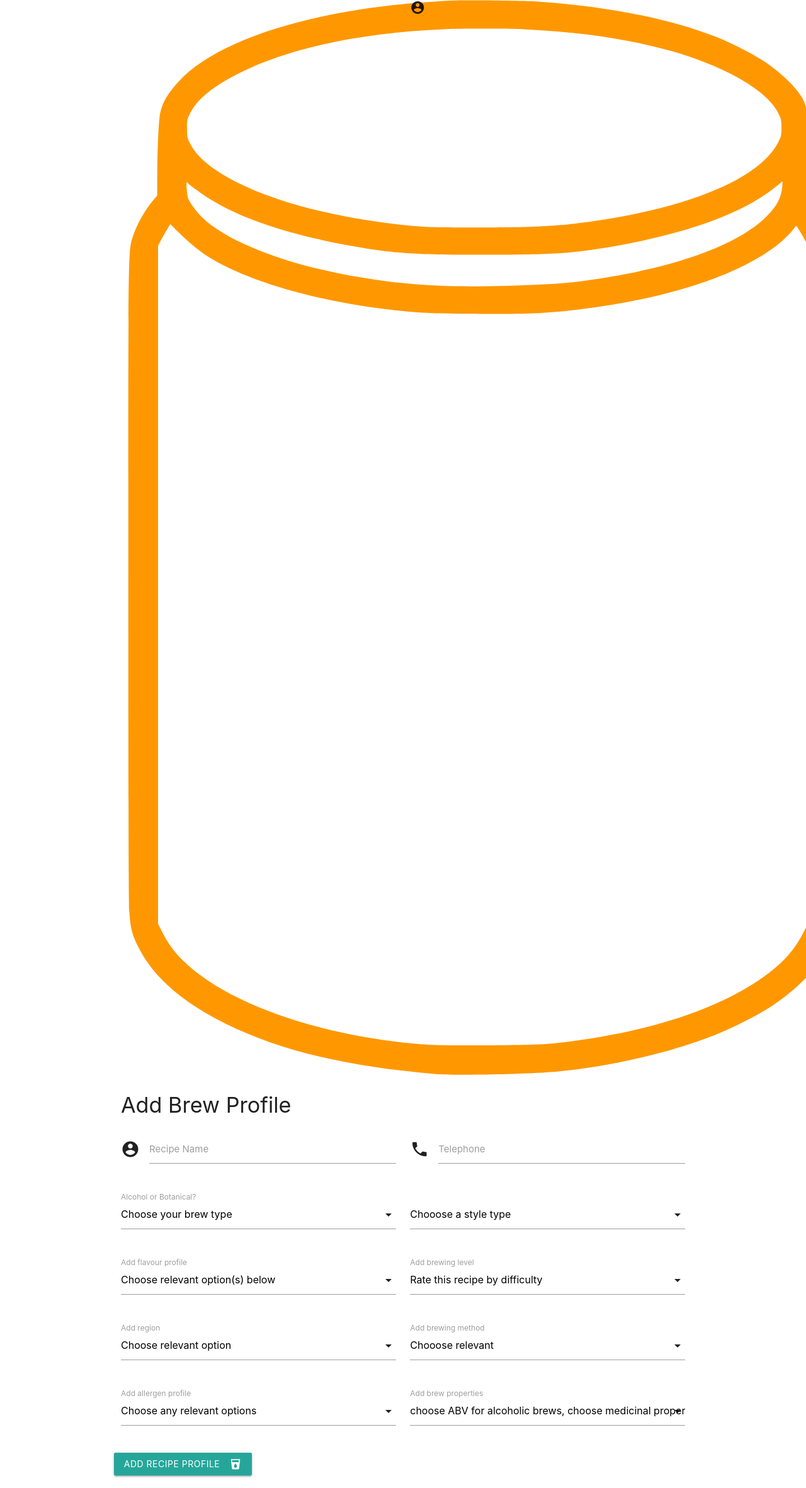
After one commit to Nyanca/brewjar, a Flask app: page /add-profile in a window 1280 px wide; the page is wider, and only the part inside the window is pictured. The commit adds this page. Shown: that part at 63% size. Run offline with Flask 2, Linux system fonts and the light colour scheme; some libraries are stand-ins or nearby versions.

Commit message:
added more template pages w/o styling

```diff
--- a/app.py
+++ b/app.py
@@ -42,27 +42,52 @@
 def choose_a_brew():
     return render_template('filterform.html')
 
-@app.route('/filter-results', methods=['POST'])
-def filter_results(filtermatch):
-    brews = mongo.db.brew.find(['wine']['beer']['cider']['liquer']
-    ['tea']['kombucha']['tincture']['cordial'])
+@app.route('/brew-results', methods=['POST'])
+def brew_results():
+    brews = mongo.db.brew
+
     filterby = []
 
     brewtype= request.form.get('brew-type')
     stufffree = request.form.get('stuff-free')
     level = request.form.get('level')
 
-    filterby.append(brewtype, stufffree, level)
+    filterby.append(brewtype)
+    filterby.append(stufffree)
+    filterby.append(level)
 
-    if (filtermatch in filterby):
-        return True;
-    else:
-        return False
+    def gg(filtermatch):
 
-    filterresults = filter(filter_results, brews)
+        if (filtermatch in filterby):
+            return True;
+        else:
+            return False
 
-    for brew in filterresults:
-        return brew
+    brewresults = filter(gg, brews)
+
+    return render_template('brewresults.html', brewresults = brewresults)
+
+@app.route('/success')
+def success():
+    return render_template('success.html')
+
+@app.route('/add-profile')
+def add_profile():
+    return render_template('addbrewProfile.html')
+
+@app.route('/add-recipe')
+def add_recipe():
+    return render_template('addbrewRecipe.html')
+
+@app.route('/my-brews')
+def my_brews():
+    return render_template('mybrews.html')
+
+@app.route('/insert-brew')
+def insert_brew():
+    brews = mongo.db.brew
+    brews.insert_one(request.form.to_dict())
+    return redirect(url_for('success'))
 
 if __name__ == '__main__':
     app.run(host=os.environ.get('IP'),
--- /dev/null
+++ b/templates/addbrewProfile.html
@@ -0,0 +1,165 @@
+{% extends 'base.html' %}{% block content %}
+<h4>Add Brew Profile</h4>
+
+<form action="{{url_for ('insert_brew')}}" method="POST" class="col s12">
+    <div class="row">
+        <div class="input-field col s12 m6 l6 xl6">
+            <i class="material-icons prefix">account_circle</i>
+            <input id="recipe_name" name="recipe_name" type="text" class="validate">
+            <label for="icon_prefix">Recipe Name</label>
+        </div>
+        <div class="input-field col s12 m6 l6 xl6">
+            <i class="material-icons prefix">phone</i>
+            <input id="recipe_decription" name="recipe_description" type="tel" class="validate">
+            <label for="icon_telephone">Telephone</label>
+        </div>
+    </div>
+    <div class='row'>
+        <div class="input-field col s12 m6 l6 xl6">
+            <select id='cat-name' name='cat-name'>
+              <option value="" disabled selected>Choose your brew type</option>
+              <option value="1">Beer</option>
+              <option value="2">Wine</option>
+              <option value="3">cider</option>
+              <option value="4">liquer</option>
+              <option value="5">tea</option>
+              <option value="6">tincture</option>
+              <option value="7">cordial</option>
+              <option value="8">kombucha</option>
+            </select>
+            <label>Alcohol or Botanical?</label>
+        </div>
+        <div class="input-field col s12 m6 l6 xl6">
+            <select id='style' name='style' multiple>
+              <option value="" disabled selected>Chooose a style type</option>
+              <option value="1">red wine</option>
+              <option value="2">white wine</option>
+              <option value="3">sparking wine</option>
+              <option value="4">IPA</option>
+              <option value="1">lager</option>
+              <option value="2">pilsner</option>
+              <option value="3">sparking wine</option>
+              <option value="4">ale</option>
+              <option value="1">porter</option>
+              <option value="2">stout</option>
+              <option value="3">infiltered cider</option>
+              <option value="4">dry cider</option>
+              <option value="1">sweet cider</option>
+              <option value="2">medicinal brew</option>
+              <option value="3">ayurvedic brew</option>
+              <option value="4">other</option>
+            </select>
+            <label></label>
+        </div>
+    </div>
+    <div class='row'>
+        <div class="input-field col s12 m6 l6 xl6">
+            <select id='flavour' name='flavour' multiple>
+              <option value="" disabled selected>Choose relevant option(s) below</option>
+              <option value="1">tart</option>
+              <option value="2">bitter</option>
+              <option value="3">sweet</option>
+              <option value="4">hoppy</option>
+              <option value="5">malty</option>
+              <option value="6">fruity</option>
+              <option value="7">spicy</option>
+              <option value="8">smokey</option>
+              <option value="1">roasted</option>
+              <option value="2">silky</option>
+              <option value="3">mellow</option>
+              <option value="4">rich</option>
+              <option value="5">bold</option>
+              <option value="6">crisp</option>
+              <option value="7">herbaceous</option>
+              <option value="8">complex</option>
+              <option value="1">citrus</option>
+              <option value="2">other</option>
+            </select>
+            <label>Add flavour profile</label>
+        </div>
+        <div class="input-field col s12 m6 l6 xl6">
+            <select id='level' name='level'>
+              <option value="" disabled selected>Rate this recipe by difficulty</option>
+              <option value="1">beginner</option>
+              <option value="2">intermediate</option>
+              <option value="3">advanced</option>
+            </select>
+            <label>Add brewing level</label>
+        </div>
+    </div>
+    <div class='row'>
+        <div class="input-field col s12 m6 l6 xl6">
+            <select id='region' name='region'>
+              <option value="" disabled selected>Choose relevant option</option>
+              <option value="1">Ireland</option>
+              <option value="2">British Isles</option>
+              <option value="3">Western Europe</option>
+              <option value="4">Eastern Europe</option>
+              <option value="1">Central Europe</option>
+              <option value="2">North American</option>
+              <option value="3">Pacific</option>
+              <option value="4">Other</option>
+            </select>
+            <label>Add region</label>
+        </div>
+        <div class="input-field col s12 m6 l6 xl6">
+            <select id='method' name='method' multiple>
+              <option value="" disabled selected>Chooose relevant</option>
+              <option value="1">fermentation</option>
+              <option value="2">infusion</option>
+              <option value="3">extraction</option>
+              <option value="4">glycerite</option>
+              <option value="1">decoction</option>
+              <option value="2">other</option>
+            </select>
+            <label>Add brewing method</label>
+        </div>
+    </div>
+    <div class='row'>
+        <div class="input-field col s12 m6 l6 xl6">
+            <select id='free-from' name='free-from' multiple>
+              <option value="" disabled selected>Choose any relevant options</option>
+              <option value="1">gluten-free</option>
+              <option value="2">dairy-free</option>
+              <option value="3">wheat-free</option>
+              <option value="4">egg-free</option>
+            </select>
+            <label>Add allergen profile</label>
+        </div>
+        <div class="input-field col s12 m6 l6 xl6">
+            <select id='style' name='style' multiple>
+              <option value="" disabled selected>choose ABV for alcoholic brews</option>
+              <option value="1">0% ABV</option>
+              <option value="2">4% ABV</option>
+              <option value="3">4 - 6% ABV</option>
+              <option value="4">6 - 9% ABV</option>
+              <option value="1">9 - 12% ABV</option>
+              <option value="2">12%+ ABV</option>
+              <option value="3">15%+ ABV</option>
+              <option value="4">20%+ ABV</option>
+              <option value="1">40%+ ABV</option>
+              <option value="2">60%+ ABV</option>
+              <option value="" disabled selected>choose medicinal properties for botanical brews</option>
+              <option value="3">mood elevator</option>
+              <option value="4">relaxant</option>
+              <option value="1">sleep-inducing</option>
+              <option value="2">detox</option>
+              <option value="3">cleanser / tonic</option>
+              <option value="4">anti-inflammatory</option>
+              <option value="4">antacid</option>
+              <option value="1">digestive</option>
+              <option value="2">energy elevator</option>
+              <option value="3">pain-relief</option>
+              <option value="4">immune booster</option>
+              <option value="3">circulation stimulant</option>
+              <option value="4">vitamin booster</option>
+            </select>
+            <label>Add brew properties</label>
+        </div>
+    </div>
+    <div class='row'>
+        <a href="{{url_for ('add_recipe')}}"><button class="btn waves-effect waves-light" type="submit" id="filterform" name="filterform">Add Recipe Profile
+            <i class="material-icons right">local_drink</i></button></a>
+    </div>
+</form>
+{% endblock %}
--- a/templates/base.html
+++ b/templates/base.html
@@ -26,6 +26,7 @@
     <script type="text/javascript">
         $(document).ready(function() {
             $('select').formSelect();
+            $('.sidenav').sidenav();
         });
     </script>
 
--- a/templates/filterform.html
+++ b/templates/filterform.html
@@ -2,7 +2,7 @@
 
 <h5>What type of brew are you looking for today?</h5>
 
-<form action="{{url_for ('home')}}" method="POST" class="col s12">
+<form action="{{url_for ('brew_results')}}" method="POST" class="col s12">
     <div class='row'>
         <div class="input-field col s12">
             <select id='brew-type' name='brew-type' multiple >
--- a/templates/home.html
+++ b/templates/home.html
@@ -4,15 +4,15 @@
 
 <div class='row'>
     <div class='col s12'>
-        <a href="{{url_for ('home')}}"><svg width="100" height="100"><circle cx="50" cy="50" r="50" fill="purple"/>
+        <a href="{{url_for ('choose_a_brew')}}"><svg width="100" height="100"><circle cx="50" cy="50" r="50" fill="purple"/>
         Browse Brews</svg></a>
-        <a href="{{url_for ('home')}}"><svg width="100" height="100"><circle cx="50" cy="50" r="50" fill="yellow"/>
+        <a href="{{url_for ('add_profile')}}"><svg width="100" height="100"><circle cx="50" cy="50" r="50" fill="yellow"/>
         Create a Brew</svg></a>
     </div>
 </div>
 <div class=row>
     <div class='col s12'>
-        <a href="{{url_for ('home')}}"><svg width="100" height="100"><circle cx="50" cy="50" r="50" fill="pink"/>
+        <a href="{{url_for ('my_brews')}}"><svg width="100" height="100"><circle cx="50" cy="50" r="50" fill="pink"/>
         MyBrews</svg></a>
     </div>
 </div>
--- /dev/null
+++ b/templates/success.html
@@ -0,0 +1,5 @@
+{% extends 'base.html' %}{% block content %}
+
+<p>Thanks {{ username }}. Your brew has been added to our online recipe collection</p>
+
+{% endblock %}
```
Also changed, not shown: data.txt (added, +235 -0 lines), templates/addbrewRecipe.html (added, +37 -0 lines), templates/brewresults.html (+6 -2 lines), templates/mybrews.html (+31 -0 lines), templates/addbrew.html (deleted).
